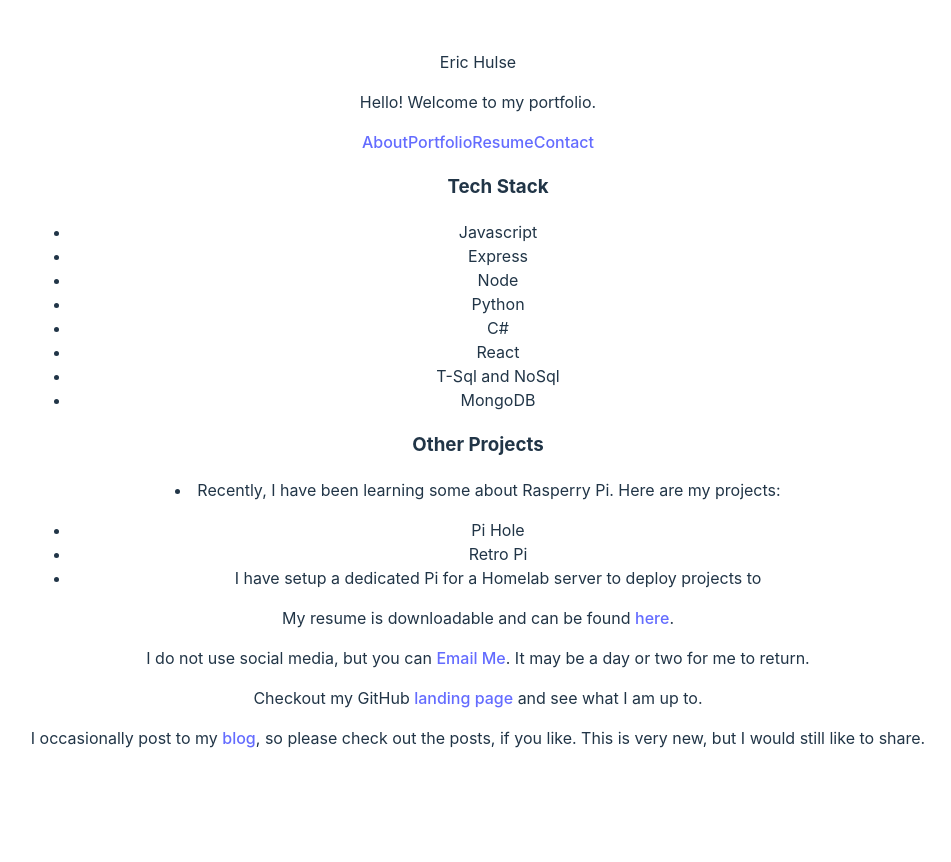
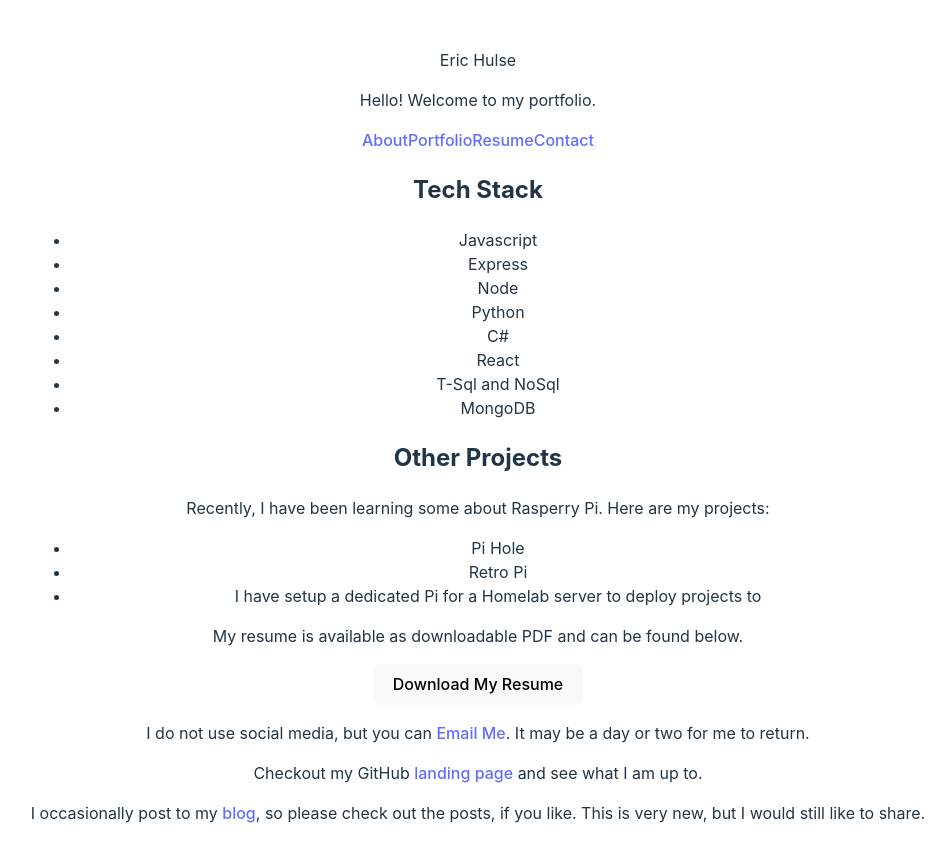
Before and after one commit to sempercuriosus/portfolio-v2, a React (Vite) app: page /resume in a window 1280 px wide. Shown: the top 862 px of the page, without its empty margins (162-1113 px from the left). Before the commit the page ends 800 px from the top, so only its background shows below. Built offline with nearby package versions, Linux system fonts and the light colour scheme.

Commit message:
added download link. added placeholder doc.

```diff
--- a/src/components/Resume/resume.jsx
+++ b/src/components/Resume/resume.jsx
@@ -1,10 +1,15 @@
+import ResumePlaceholder from '../../assets/resume/eric-hulse-placeholder.pdf';
+
+const liveResume = ResumePlaceholder;
+const downloadName = 'Eric-Hulse-Resume2023Dec';
+
 function Resume() {
   document.title = 'Resume | Third Coast 🦡';
   return (
     <section id='resume'>
-      <div id='dev_experience'>
-        <ul>
-          <h3>Tech Stack</h3>
+      <div id='experience'>
+        <h2 id='experience-title'>Tech Stack</h2>
+        <ul id='experience-list'>
           <li>Javascript</li>
           <li>Express</li>
           <li>Node</li>
@@ -14,13 +19,15 @@ function Resume() {
           <li>T-Sql and NoSql</li>
           <li>MongoDB</li>
         </ul>
+      </div>
 
-        <h3>Other Projects</h3>
-        <li>
+      <div id='other-experience'>
+        <h2 id='other-title'>Other Projects</h2>
+        <p id='other-title-pi'>
           Recently, I have been learning some about Rasperry Pi. Here are my
           projects:
-        </li>
-        <ul>
+        </p>
+        <ul id='other-list-pi'>
           <li>Pi Hole</li>
           <li>Retro Pi</li>
           <li>
@@ -29,10 +36,19 @@ function Resume() {
           </li>
         </ul>
       </div>
-      <div>
+
+      <div id='resume-download'>
         <p>
-          My resume is downloadable and can be found <a href='#'>here</a>.
+          My resume is available as downloadable PDF and can be found below.
         </p>
+        <a
+          id='resume-link'
+          href={liveResume}
+          download={downloadName}
+          target='_blank'
+          rel='noopener noreferrer'>
+          <button>Download My Resume</button>
+        </a>
       </div>
     </section>
   );
```
